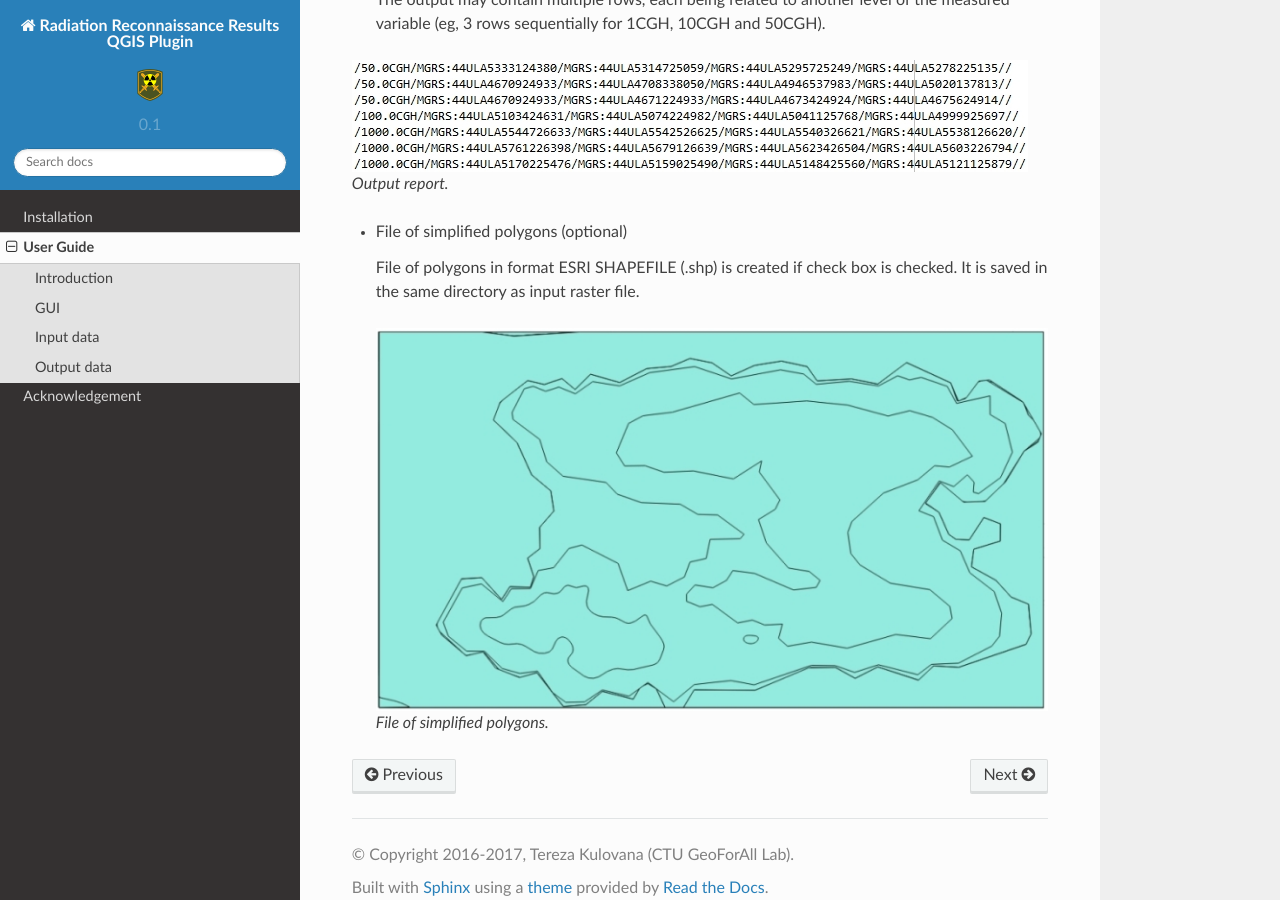
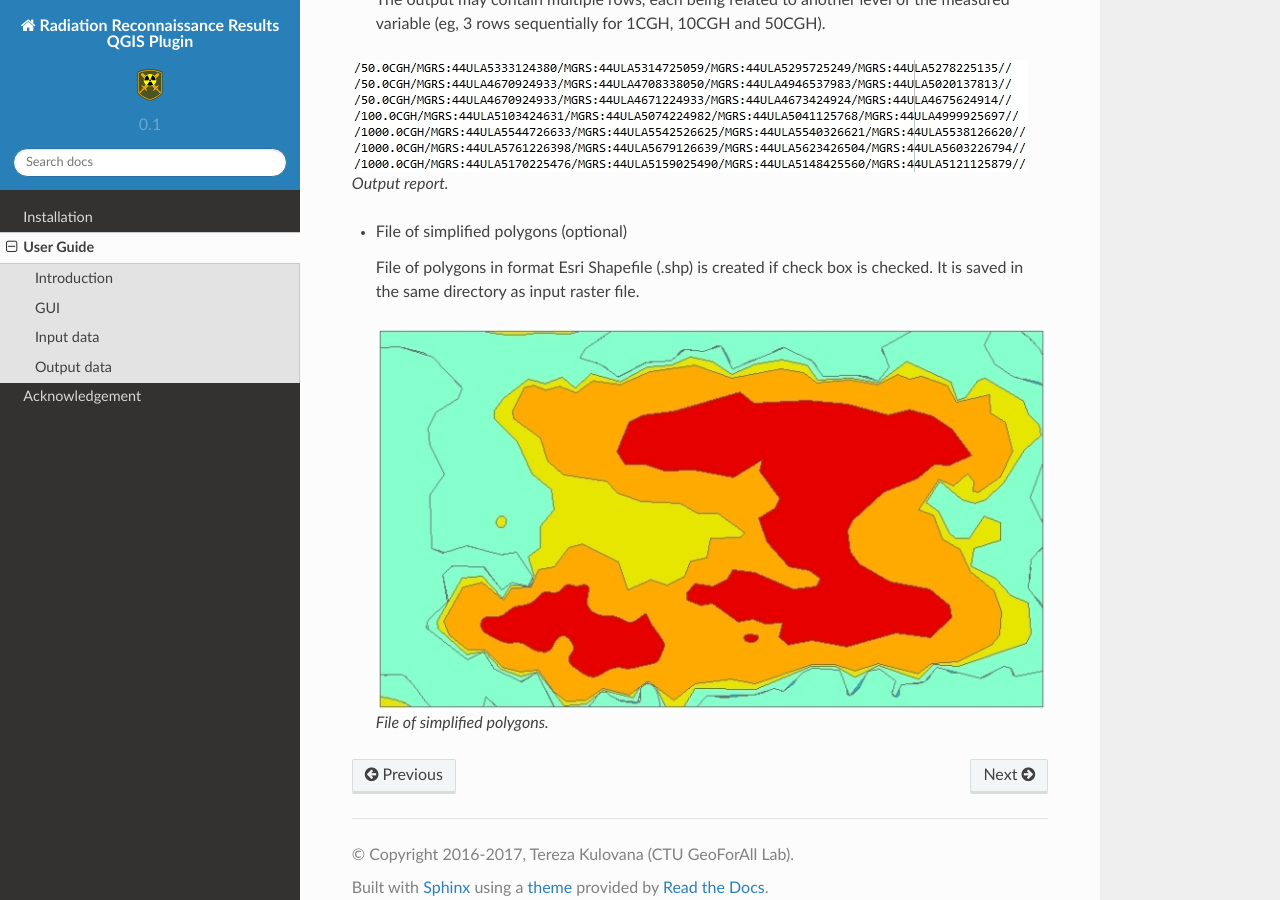
Before and after one commit to ctu-geoforall-lab-projects/bp-kulovana-2017, a Sphinx documentation site: the page built from docs/source/user_guide.rst, in a window 1280 px wide and 900 px high, scrolled down 3170 px. Built offline with Sphinx 7.4.7 and the Read the Docs theme 2.0.0, drawn with Linux system fonts in a browser that asks for light colours; formulas are drawn with MathJax 3; pages that are not in the unit, such as notebooks, are missing from menus.

Commit message:
Docs update. (see #7)

```diff
--- a/docs/source/user_guide.rst
+++ b/docs/source/user_guide.rst
@@ -114,7 +114,7 @@ Output data
 
 * File of simplified polygons (optional)
 
-  File of polygons in format ESRI SHAPEFILE (.shp) is created if check box is
+  File of polygons in format Esri Shapefile (.shp) is created if check box is
   checked. It is saved in the same directory as input raster file.
 
  .. figure:: images/output_polygons.jpg
```
Also changed, not shown: docs/source/images/install_search_plugin.jpg, docs/source/images/output_polygons.jpg.
